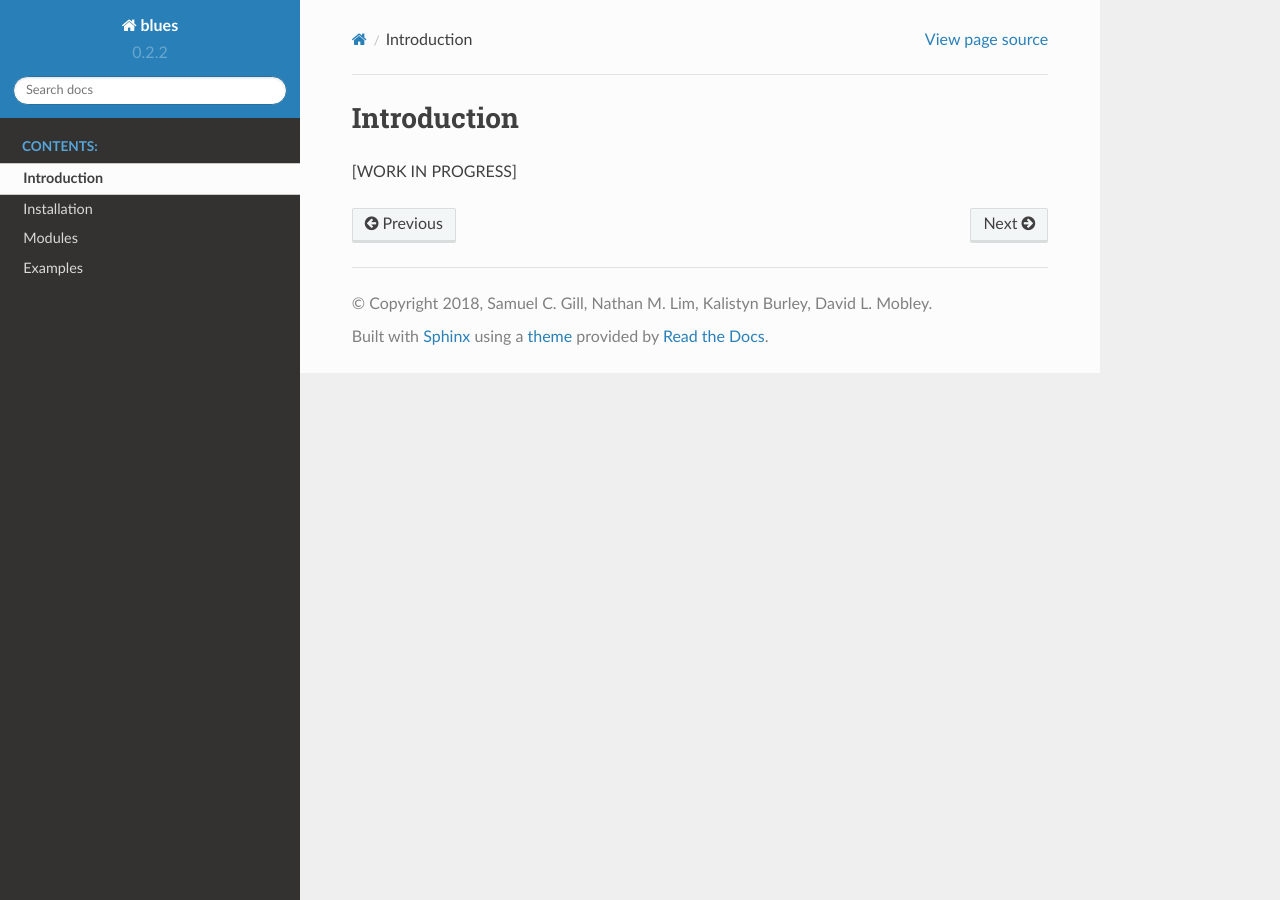
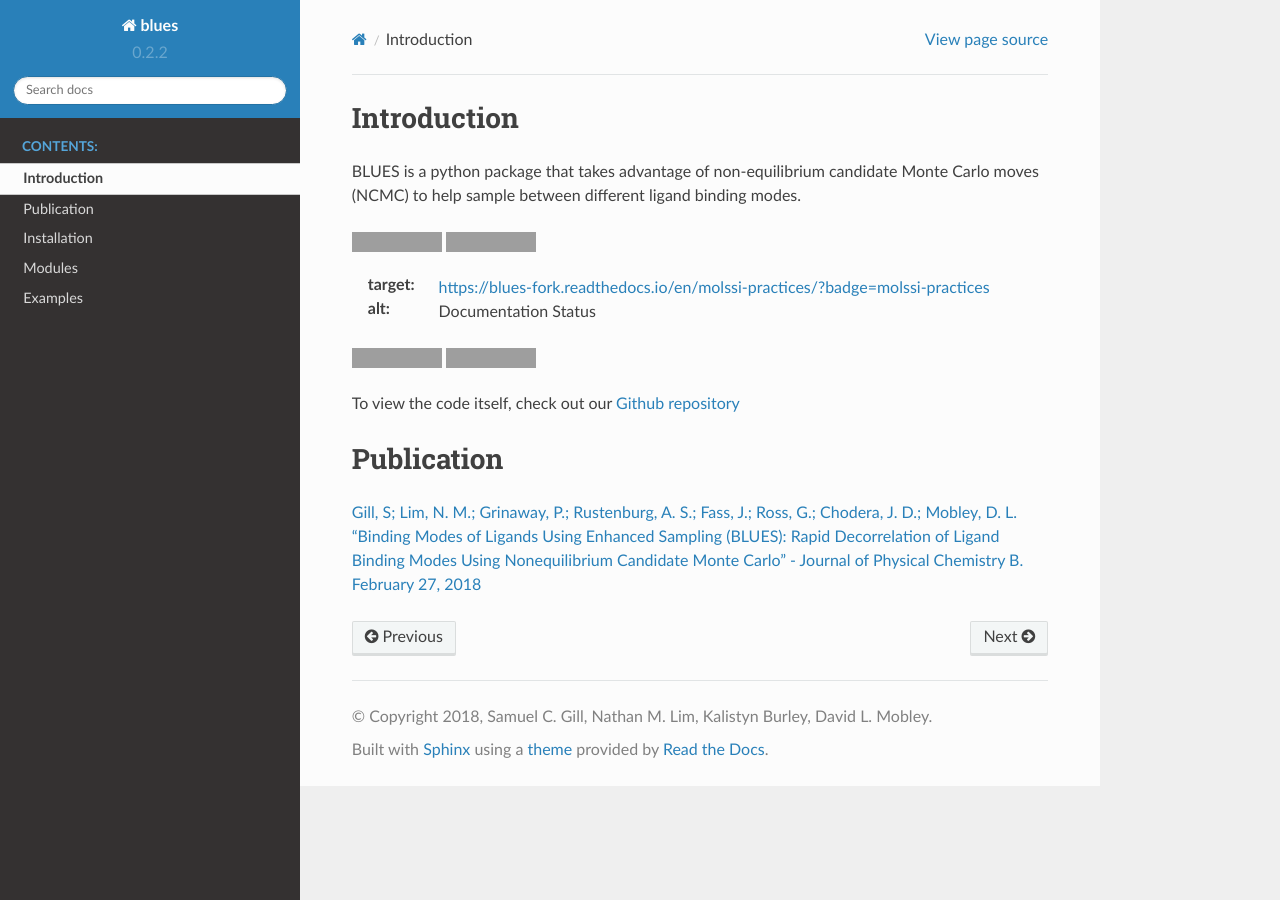
Before and after one commit to MobleyLab/blues, a Sphinx documentation site: the page built from docs/intro.rst, in a window 1280 px wide. Built offline with Sphinx 7.4.7 and the Read the Docs theme 2.0.0, drawn with Linux system fonts in a browser that asks for light colours; pages that are not in the unit, such as notebooks, are missing from menus; grey boxes are pictures that could not be loaded.

Commit message:
Update intro page and add nbsphinx extension

```diff
--- a/docs/conf.py
+++ b/docs/conf.py
@@ -84,7 +84,8 @@ extensions = ['sphinx.ext.autodoc',
     'sphinx.ext.doctest',
     'sphinx.ext.coverage',
     'sphinx.ext.viewcode',
-    'sphinx.ext.napoleon']
+    'sphinx.ext.napoleon',
+    'nbsphinx']
 
 # autodoc settings
 autodoc_member_order = 'bysource'
@@ -146,7 +147,7 @@ language = None
 # List of patterns, relative to source directory, that match files and
 # directories to ignore when looking for source files.
 # This patterns also effect to html_static_path and html_extra_path
-exclude_patterns = ['_build', 'Thumbs.db', '.DS_Store']
+exclude_patterns = ['_build', 'Thumbs.db', '.DS_Store', '*.ipynb_checkpoints']
 
 # The name of the Pygments (syntax highlighting) style to use.
 pygments_style = 'sphinx'
--- a/docs/examples.rst
+++ b/docs/examples.rst
@@ -2,10 +2,9 @@ Examples
 ========
 
 This page provides examples on how to use BLUES.
-Each subsection is a `Jupyter notebook <http://jupyter.org>`_,
-all are available in the
+A Jupyter notebook is available in the
 `examples folder <https://github.com/MobleyLab/blues/tree/master/examples>`_
-on github so you can try them out yourself.
+on github so you can try them out yourself or you can view it on `Anaconda cloud <https://anaconda.org/mobleylab/blues_tutorial/notebook>`_
 
 .. toctree::
     :maxdepth: 1
--- a/docs/intro.rst
+++ b/docs/intro.rst
@@ -1,4 +1,23 @@
 Introduction
 ============
 
-[WORK IN PROGRESS]
+BLUES is a python package that takes advantage of non-equilibrium candidate Monte Carlo moves (NCMC) to help sample between different ligand binding modes.
+
+.. image:: https://travis-ci.org/MobleyLab/blues.svg?branch=master
+    :target: https://travis-ci.org/MobleyLab/blues
+
+.. image:: https://readthedocs.org/projects/blues-fork/badge/?version=molssi-practices
+:target: https://blues-fork.readthedocs.io/en/molssi-practices/?badge=molssi-practices
+:alt: Documentation Status
+
+.. image:: https://anaconda.org/mobleylab/blues/badges/version.svg
+    :target: https://anaconda.org/mobleylab/blues
+
+.. image:: https://zenodo.org/badge/DOI/10.5281/zenodo.1324415.svg
+   :target: https://doi.org/10.5281/zenodo.1324415
+
+To view the code itself, check out our `Github repository <https://github.com/MobleyLab/blues>`_
+
+Publication
+===========
+`Gill, S; Lim, N. M.; Grinaway, P.; Rustenburg, A. S.; Fass, J.; Ross, G.; Chodera, J. D.; Mobley, D. L. “Binding Modes of Ligands Using Enhanced Sampling (BLUES): Rapid Decorrelation of Ligand Binding Modes Using Nonequilibrium Candidate Monte Carlo” - Journal of Physical Chemistry B. February 27, 2018 <https://pubs.acs.org/doi/abs/10.1021/acs.jpcb.7b11820>`_
--- a/setup.py
+++ b/setup.py
@@ -250,6 +250,7 @@ setup(
             'sphinxcontrib-napoleon',
             'sphinx_rtd_theme',
             'numpydoc',
+            'nbsphinx'
         ],
         'tests': [
             'pytest',
```
Also changed, not shown: README.md (+1 -1 lines).
